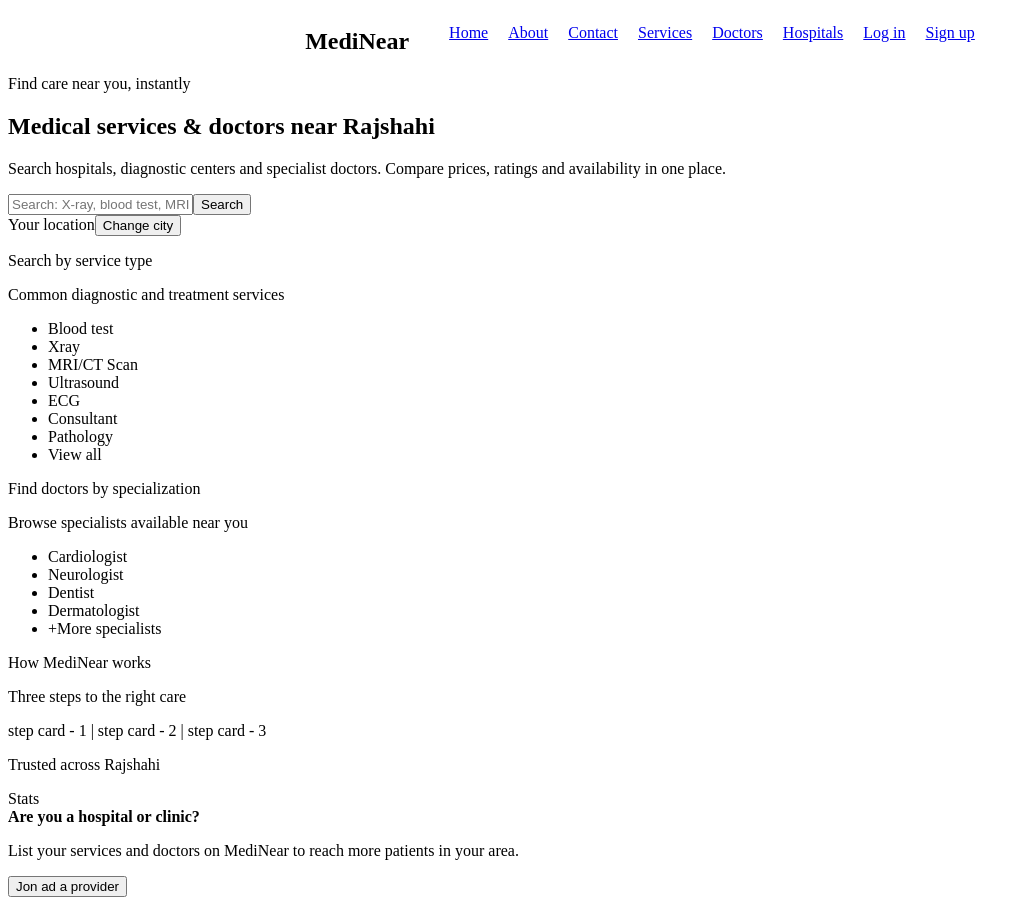
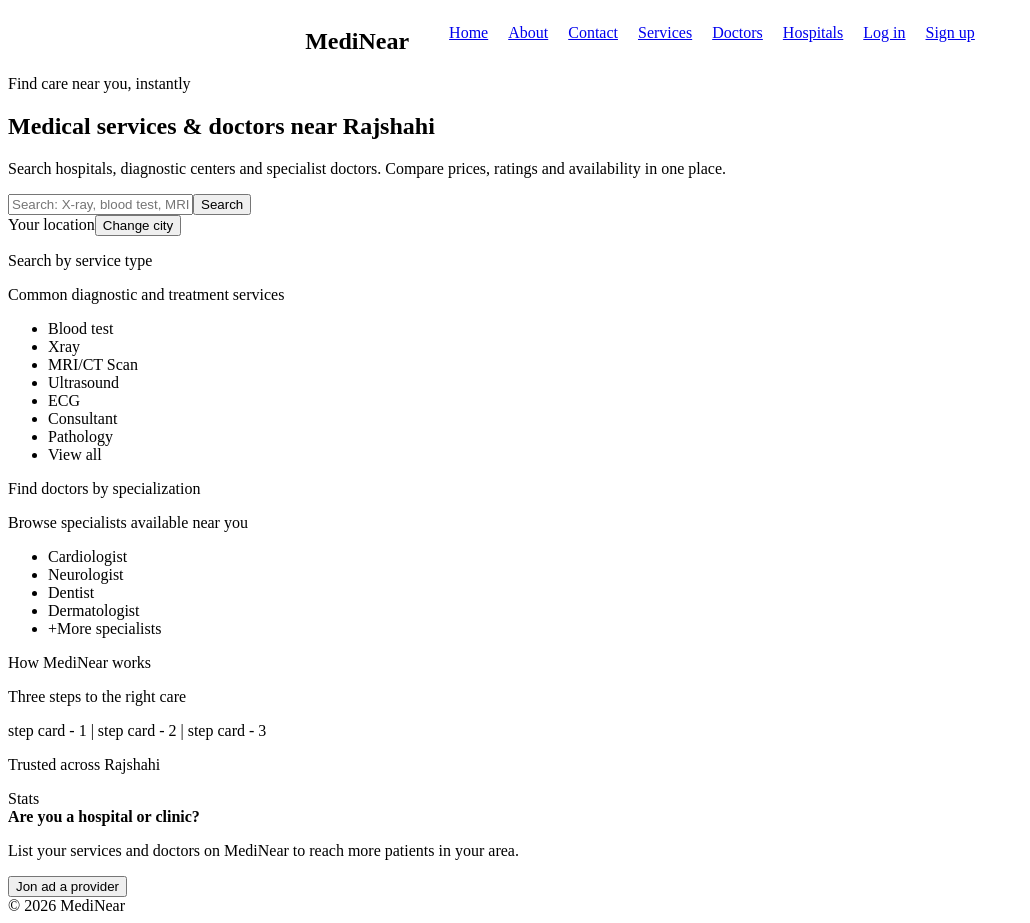
Before and after one commit to bluesand019/MediNear, a React app: page / in a window 1280 px wide. Shown: the whole page, without its empty margins (0-1030 px from the left). Built offline with nearby package versions, Linux system fonts and the light colour scheme; the HTML template or start-up script is replaced by a standard one.

Commit message:
added home/footer-bar

```diff
--- a/src/pages/Home.jsx
+++ b/src/pages/Home.jsx
@@ -82,6 +82,12 @@ const Home = () => {
         </p>
         <button>Jon ad a provider</button>
       </div>
+
+      <div className="footer-bar">
+        <span>© 2026 MediNear</span>
+      </div>
+
+
     </>
   );
 };
```
